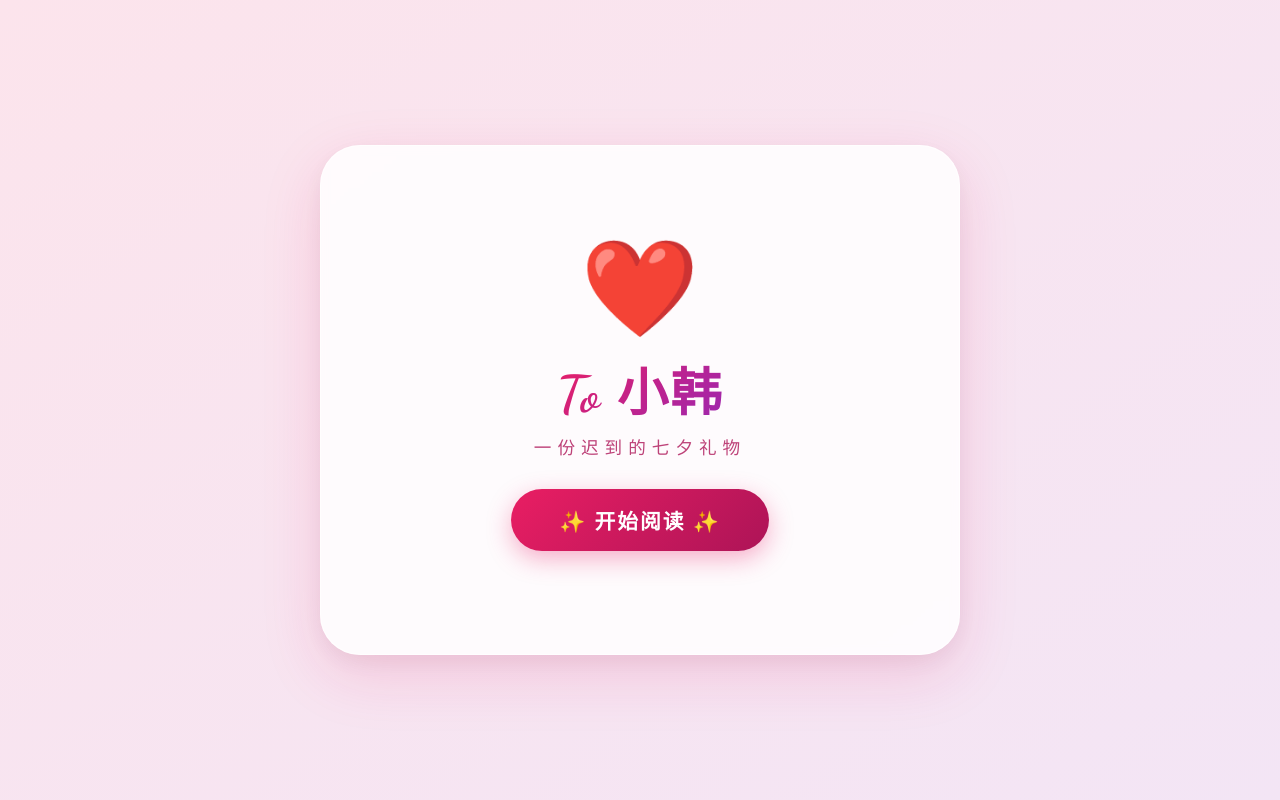
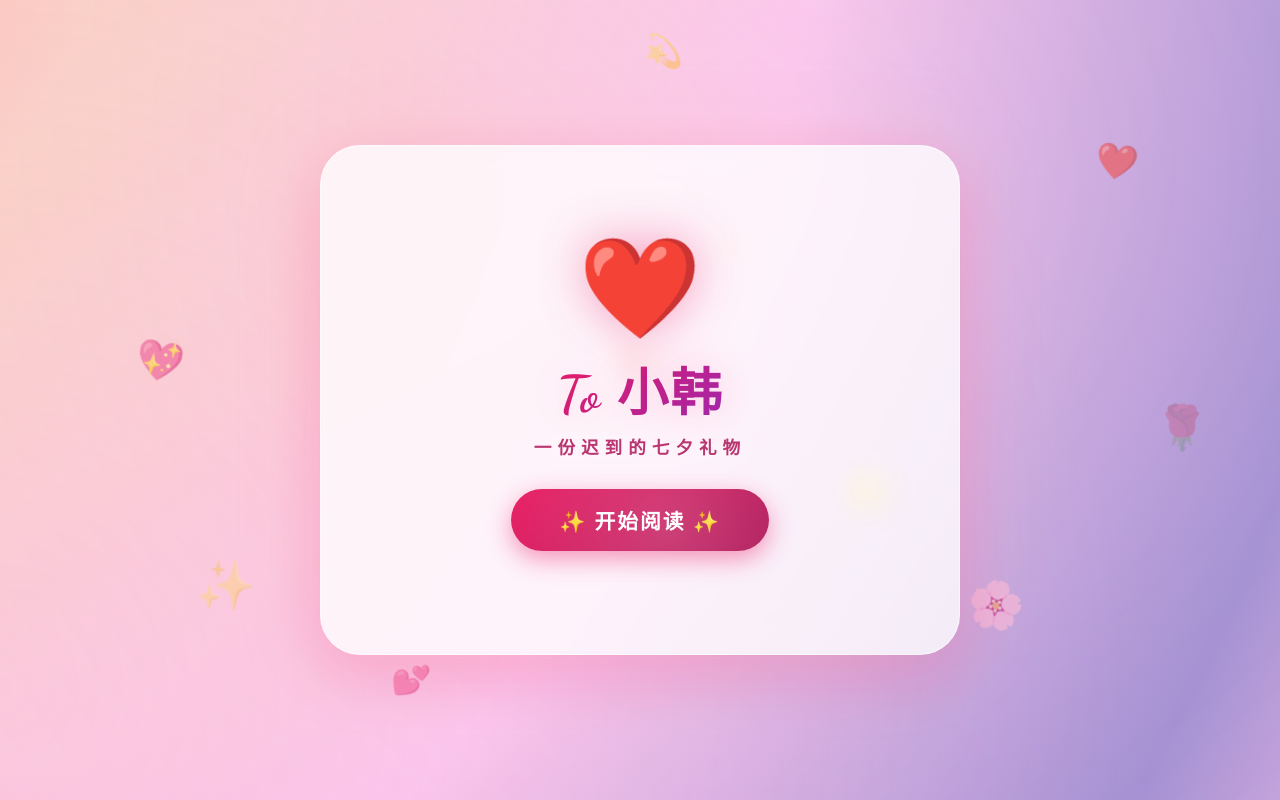
Before and after one commit to chengeng0510-design/gift, a plain HTML site: page 1.html in a window 1280 px wide. Drawn offline with Linux system fonts and the light colour scheme.

Commit message:
Add files via upload

```diff
--- a/1.html
+++ b/1.html
@@ -19,24 +19,96 @@
             display: flex;
             align-items: center;
             justify-content: center;
-            background: linear-gradient(145deg, #fce4ec 0%, #f3e5f5 100%);
-            font-family: 'Noto Serif SC', 'PingFang SC', 'Microsoft YaHei', serif;
             padding: 20px;
+            overflow-x: hidden;
+            position: relative;
+            background: #1a0b1a; /* 深色基底，衬托光效 */
         }
 
+        /* ===== 花哨背景层 ===== */
+        .bg-layer {
+            position: fixed;
+            top: 0;
+            left: 0;
+            width: 100%;
+            height: 100%;
+            z-index: 0;
+            background:
+                radial-gradient(circle at 20% 30%, #ff9a9e 0%, #fad0c4 30%, #fbc2eb 60%, #a18cd1 85%, #fbc2eb 100%);
+            background-size: 200% 200%;
+            animation: gradientMove 18s ease infinite alternate;
+        }
+        @keyframes gradientMove {
+            0% { background-position: 0% 0%; }
+            50% { background-position: 100% 100%; }
+            100% { background-position: 0% 0%; }
+        }
+
+        /* 闪烁光晕 */
+        .bg-layer::before {
+            content: '';
+            position: absolute;
+            top: -50%;
+            left: -50%;
+            width: 200%;
+            height: 200%;
+            background: radial-gradient(circle at 60% 40%, rgba(255,255,255,0.15) 0%, transparent 60%),
+                        radial-gradient(circle at 30% 70%, rgba(255,200,230,0.2) 0%, transparent 50%);
+            animation: shimmer 8s ease-in-out infinite alternate;
+        }
+        @keyframes shimmer {
+            0% { transform: translate(0, 0) scale(1); opacity: 0.6; }
+            100% { transform: translate(-5%, -5%) scale(1.1); opacity: 1; }
+        }
+
+        /* ===== 漂浮装饰 ===== */
+        .floating-deco {
+            position: fixed;
+            z-index: 1;
+            pointer-events: none;
+            font-size: 2.4rem;
+            opacity: 0.5;
+            animation: floatUp 12s infinite alternate ease-in-out;
+            user-select: none;
+            will-change: transform, opacity;
+        }
+        .floating-deco:nth-child(1) { left: 5%; top: 10%; animation-duration: 14s; font-size: 3rem; opacity: 0.4; }
+        .floating-deco:nth-child(2) { left: 85%; top: 20%; animation-duration: 16s; animation-delay: 2s; font-size: 2rem; opacity: 0.5; }
+        .floating-deco:nth-child(3) { left: 15%; top: 70%; animation-duration: 13s; animation-delay: 4s; font-size: 3.2rem; opacity: 0.3; }
+        .floating-deco:nth-child(4) { left: 75%; top: 75%; animation-duration: 15s; animation-delay: 1s; font-size: 2.6rem; opacity: 0.4; }
+        .floating-deco:nth-child(5) { left: 50%; top: 5%; animation-duration: 18s; animation-delay: 3s; font-size: 2rem; opacity: 0.3; }
+        .floating-deco:nth-child(6) { left: 90%; top: 50%; animation-duration: 12s; animation-delay: 5s; font-size: 3rem; opacity: 0.4; }
+        .floating-deco:nth-child(7) { left: 10%; top: 45%; animation-duration: 17s; animation-delay: 0.5s; font-size: 2.2rem; opacity: 0.35; }
+        .floating-deco:nth-child(8) { left: 65%; top: 60%; animation-duration: 14s; animation-delay: 2.5s; font-size: 2.8rem; opacity: 0.3; }
+        /* 更多小星星 */
+        .floating-deco:nth-child(9) { left: 30%; top: 85%; animation-duration: 19s; animation-delay: 1.5s; font-size: 1.8rem; opacity: 0.5; }
+        .floating-deco:nth-child(10) { left: 55%; top: 30%; animation-duration: 11s; animation-delay: 3.5s; font-size: 2rem; opacity: 0.4; }
+
+        @keyframes floatUp {
+            0% { transform: translate(0, 0) rotate(0deg) scale(0.9); opacity: 0.2; }
+            25% { transform: translate(10px, -20px) rotate(10deg) scale(1.1); opacity: 0.6; }
+            50% { transform: translate(-10px, -40px) rotate(-5deg) scale(0.95); opacity: 0.4; }
+            75% { transform: translate(15px, -60px) rotate(8deg) scale(1.05); opacity: 0.7; }
+            100% { transform: translate(-5px, -80px) rotate(-3deg) scale(1); opacity: 0.3; }
+        }
+
+        /* ===== 主卡片 ===== */
         .container {
             max-width: 640px;
             width: 100%;
-            background: rgba(255, 255, 255, 0.85);
-            backdrop-filter: blur(4px);
-            -webkit-backdrop-filter: blur(4px);
+            background: rgba(255, 255, 255, 0.78);
+            backdrop-filter: blur(12px);
+            -webkit-backdrop-filter: blur(12px);
             border-radius: 40px;
-            box-shadow: 0 20px 60px rgba(233, 30, 99, 0.15), 0 8px 24px rgba(0,0,0,0.06);
+            box-shadow: 0 20px 60px rgba(233, 30, 99, 0.25), 0 8px 24px rgba(0,0,0,0.1);
             padding: 40px 32px 48px;
             position: relative;
-            border: 1px solid rgba(255, 255, 255, 0.6);
+            z-index: 2;
+            border: 1px solid rgba(255, 255, 255, 0.5);
             min-height: 500px;
             transition: all 0.3s ease;
+            /* 增加内部柔和发光 */
+            box-shadow: 0 0 80px rgba(255, 182, 193, 0.3), 0 20px 60px rgba(233, 30, 99, 0.2);
         }
 
         /* 封面 */
@@ -53,11 +125,12 @@
             font-size: 80px;
             animation: beat 1.6s ease-in-out infinite;
             display: inline-block;
+            filter: drop-shadow(0 0 20px rgba(233,30,99,0.4));
         }
 
         @keyframes beat {
             0%, 100% { transform: scale(1); }
-            15% { transform: scale(1.2); }
+            15% { transform: scale(1.25); }
             30% { transform: scale(1); }
             45% { transform: scale(1.15); }
             60% { transform: scale(1); }
@@ -72,14 +145,17 @@
             background-clip: text;
             margin: 16px 0 8px;
             letter-spacing: 2px;
+            text-shadow: 0 0 40px rgba(233,30,99,0.2);
         }
 
         .cover .sub {
             font-size: 1.1rem;
             color: #ad1457;
-            opacity: 0.8;
+            opacity: 0.85;
             letter-spacing: 6px;
             margin-bottom: 30px;
+            font-weight: 600;
+            text-shadow: 0 0 20px rgba(255,255,255,0.5);
         }
 
         .cover .btn-start {
@@ -91,17 +167,32 @@
             padding: 16px 48px;
             border-radius: 60px;
             cursor: pointer;
-            box-shadow: 0 8px 24px rgba(233, 30, 99, 0.35);
+            box-shadow: 0 8px 24px rgba(233, 30, 99, 0.45);
             transition: transform 0.2s, box-shadow 0.2s;
             font-family: inherit;
             letter-spacing: 2px;
+            position: relative;
+            overflow: hidden;
         }
-
+        .cover .btn-start::after {
+            content: '';
+            position: absolute;
+            top: -50%;
+            left: -50%;
+            width: 200%;
+            height: 200%;
+            background: radial-gradient(circle, rgba(255,255,255,0.2) 0%, transparent 60%);
+            animation: btnGlow 3s ease-in-out infinite;
+        }
+        @keyframes btnGlow {
+            0% { transform: translate(-10%, -10%) scale(1); opacity: 0.5; }
+            50% { transform: translate(10%, 10%) scale(1.2); opacity: 1; }
+            100% { transform: translate(-10%, -10%) scale(1); opacity: 0.5; }
+        }
         .cover .btn-start:hover {
             transform: scale(1.04);
-            box-shadow: 0 12px 32px rgba(233, 30, 99, 0.45);
+            box-shadow: 0 12px 32px rgba(233, 30, 99, 0.6);
         }
-
         .cover .btn-start:active {
             transform: scale(0.96);
         }
@@ -112,7 +203,7 @@
             animation: fadeUp 0.6s ease-out;
             min-height: 380px;
             flex-direction: column;
-            cursor: pointer; /* 提示可点击 */
+            cursor: pointer;
         }
 
         .story.active {
@@ -124,7 +215,6 @@
             100% { opacity: 1; transform: translateY(0); }
         }
 
-        /* 段落样式：默认隐藏，显示时淡入 */
         .story .paragraph {
             display: none;
             font-size: 1.05rem;
@@ -141,8 +231,8 @@
         }
 
         @keyframes fadeInText {
-            0% { opacity: 0; transform: translateY(12px); }
-            100% { opacity: 1; transform: translateY(0); }
+            0% { opacity: 0; transform: translateY(12px) scale(0.97); }
+            100% { opacity: 1; transform: translateY(0) scale(1); }
         }
 
         .story .paragraph:first-of-type {
@@ -172,16 +262,16 @@
             color: #bbb;
             letter-spacing: 2px;
             user-select: none;
-            pointer-events: none; /* 防止点击干扰 */
+            pointer-events: none;
         }
 
-        /* 底部装饰 */
+        /* 底部装饰（容器内） */
         .floating-hearts {
             text-align: center;
             font-size: 1.6rem;
             letter-spacing: 12px;
             margin-top: 10px;
-            opacity: 0.5;
+            opacity: 0.4;
             user-select: none;
         }
 
@@ -214,11 +304,30 @@
             .hint {
                 font-size: 0.75rem;
             }
+            .floating-deco {
+                font-size: 1.6rem !important;
+            }
         }
     </style>
 </head>
 <body>
 
+<!-- 花哨背景层 -->
+<div class="bg-layer"></div>
+
+<!-- 漂浮装饰 -->
+<div class="floating-deco">❤️</div>
+<div class="floating-deco">✨</div>
+<div class="floating-deco">🌸</div>
+<div class="floating-deco">💫</div>
+<div class="floating-deco">🌹</div>
+<div class="floating-deco">💖</div>
+<div class="floating-deco">🌟</div>
+<div class="floating-deco">💕</div>
+<div class="floating-deco">✨</div>
+<div class="floating-deco">❤️</div>
+
+<!-- 主卡片 -->
 <div class="container">
     <!-- 封面 -->
     <div class="cover" id="cover">
@@ -231,8 +340,8 @@
     <!-- 故事正文 -->
     <div class="story" id="story">
         <!-- 段落由JS动态生成 -->
-        <!-- 底部提示 -->
         <p class="hint">—— 点击任意处切换 ——</p>
+        <div class="floating-hearts">💕 🌸 💕</div>
     </div>
 
     <!-- 背景音乐 -->
@@ -259,8 +368,11 @@
         const btnStart = document.getElementById('btnStart');
         const bgm = document.getElementById('bgm');
 
+        // 获取提示和装饰元素，以便插入段落
+        const hintEl = storyEl.querySelector('.hint');
+        const heartsEl = storyEl.querySelector('.floating-hearts');
+
         // 生成段落 DOM（插入到提示之前）
-        const hintEl = storyEl.querySelector('.hint');
         const fragment = document.createDocumentFragment();
         paragraphs.forEach(text => {
             const p = document.createElement('p');
@@ -273,9 +385,9 @@
         const paraElements = storyEl.querySelectorAll('.paragraph');
         let currentIndex = 0;
         let isFinished = false;
-        let isStarted = false; // 防止重复绑定
+        let isStarted = false;
 
-        // 显示指定索引的段落，隐藏其他
+        // 显示指定索引的段落
         function showParagraph(index) {
             paraElements.forEach(p => p.classList.remove('show'));
             if (index < paraElements.length) {
@@ -289,10 +401,8 @@
             if (currentIndex < paraElements.length - 1) {
                 currentIndex++;
                 showParagraph(currentIndex);
-                // 如果到达最后一段，标记完成
                 if (currentIndex === paraElements.length - 1) {
                     isFinished = true;
-                    // 可更改提示文字（可选）
                     hintEl.textContent = '💕 已全部读完 💕';
                 }
             }
@@ -300,7 +410,6 @@
 
         // 点击故事区域切换
         function handleStoryClick(e) {
-            // 防止点击提示文字触发两次（但 pointer-events: none 已阻止）
             goToNext();
         }
 
@@ -309,28 +418,22 @@
             if (isStarted) return;
             isStarted = true;
 
-            // 隐藏封面
             coverEl.style.display = 'none';
-            // 显示故事区
             storyEl.classList.add('active');
 
             // 播放 BGM
             bgm.play().catch(e => console.warn('BGM 播放失败，请确认 bgm.mp3 已上传', e));
 
-            // 重置到第一段
             currentIndex = 0;
             showParagraph(currentIndex);
             isFinished = false;
             hintEl.textContent = '—— 点击任意处切换 ——';
 
-            // 绑定点击事件
             storyEl.addEventListener('click', handleStoryClick);
         }
 
-        // 点击“开始阅读”
         btnStart.addEventListener('click', startStory);
 
-        // BGM 加载失败提示
         bgm.addEventListener('error', function() {
             console.warn('未找到 bgm.mp3，请将音乐文件与 index.html 放在同一目录。');
         });
```
